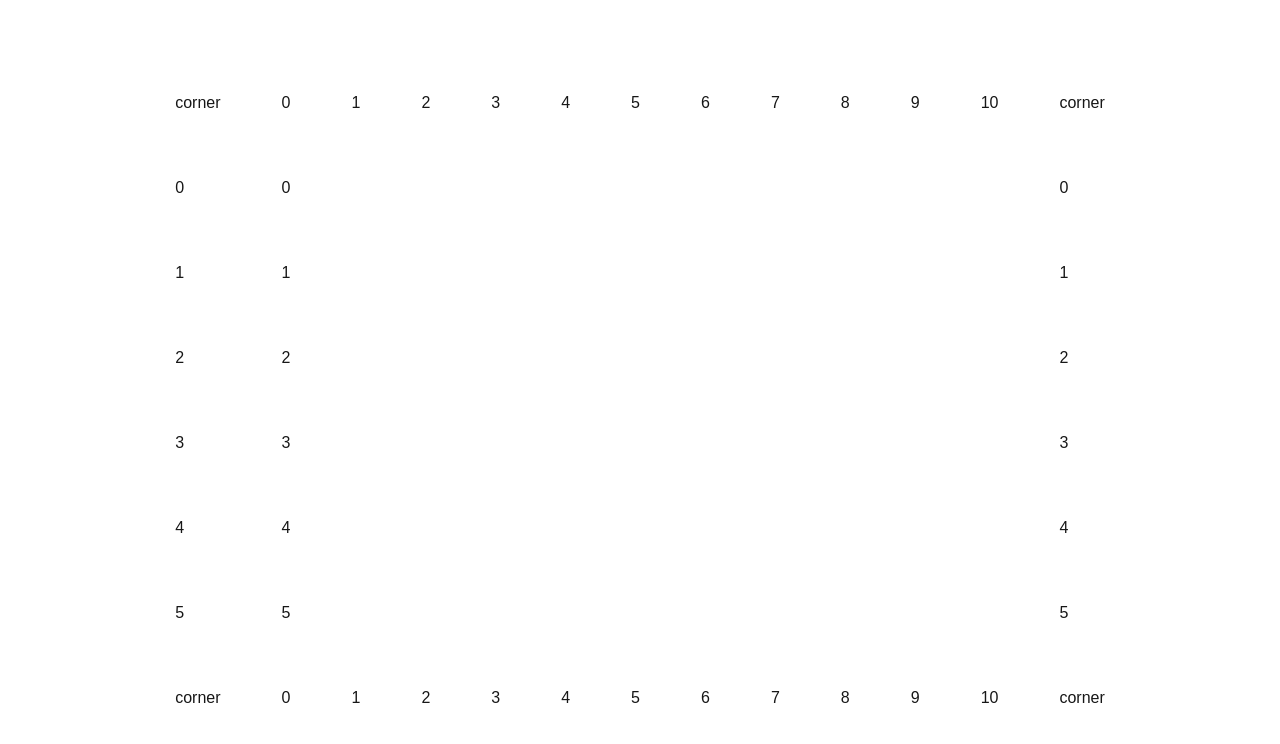
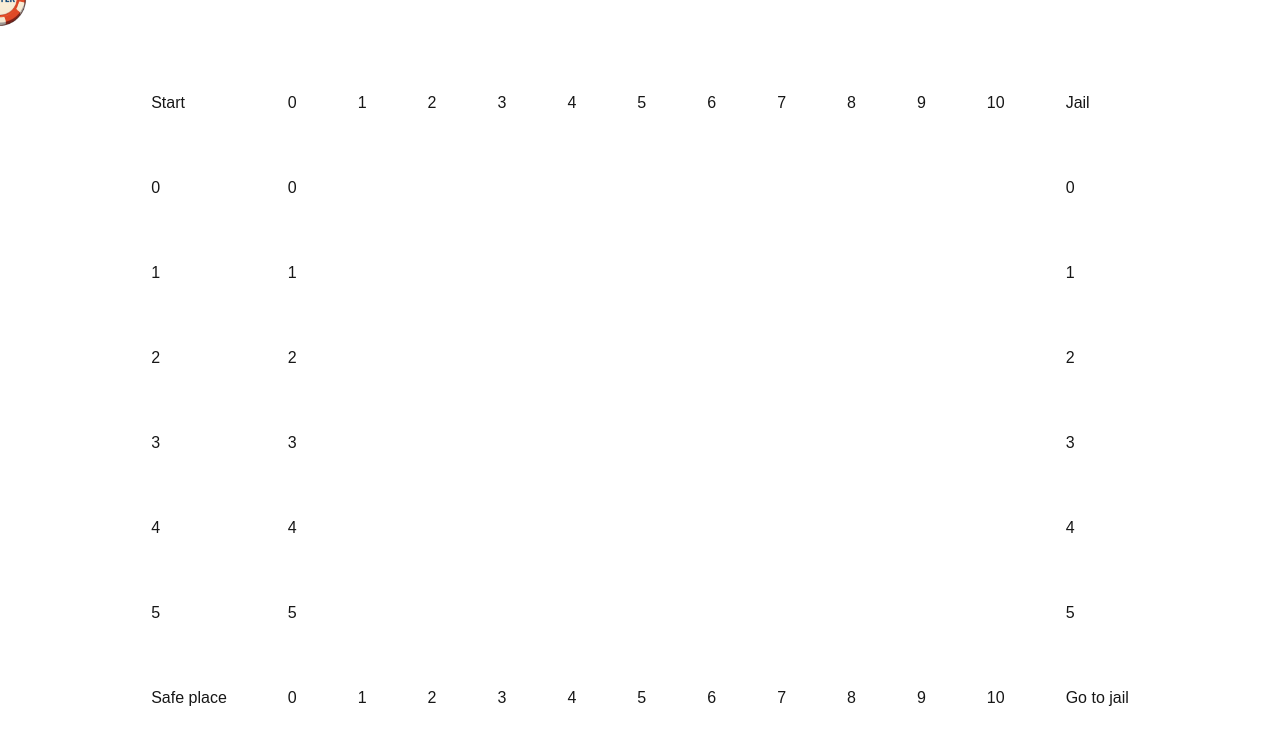
Before and after one commit to Timolio/next-monopoly, a Next.js app: page /private in a window 1280 px wide. Shown: the top 744 px of the page. Built offline with nearby package versions, Linux system fonts and the light colour scheme.

Commit message:
add chip and actions for it

```diff
--- a/components/board/Board.tsx
+++ b/components/board/Board.tsx
@@ -1,41 +1,62 @@
-import './Board.css';
+"use client";
 
+import "./Board.css";
+import Chip from "../chip/Chip";
+import { useState } from "react";
 // this is "умственные пируэты" XD
 
+interface Cords {
+  x: number;
+  y: number;
+}
+
 export default function Board() {
+  const [cords, setCords] = useState<Cords>({ x: 0, y: 0 });
+  const targetCell = (event: React.MouseEvent) => {
+    const target = event.target as HTMLElement;
+    const x: number = event.clientX;
+    const y: number = event.clientY;
+    if (target.id != "board") {
+      console.log("cell: ", target);
+
+      setCords({ x, y });
+    }
+  };
   return (
     <div className="board-wrapper w-full h-screen flex items-center justify-center">
       <div className="board">
-                <table id="board">
+        <Chip x={cords.x} y={cords.y} />
+        <table id="board" onClick={targetCell}>
           <tbody>
+            {/* {top cells} */}
             <tr>
-                            <td className="cell horisontal corner">corner</td>
+              <td className="cell horisontal corner">Start</td>
               {Array.from({ length: 11 }).map((_, i) => (
                 <td key={i} className="cell horisontal">
                   {i}
                 </td>
               ))}
-                            <td className="cell horisontal corner">corner</td>
+              <td className="cell horisontal corner">Jail</td>
             </tr>
-
+            {/* middle cells  */}
             {Array.from({ length: 6 }).map((_, i) => (
               <tr key={i}>
                 <td className="cell vertical">{i}</td>
-                                <td colSpan={11} className="cell vertical">
+                <td colSpan={11} className="cell vertical pointer-events-none">
                   {i}
                 </td>
                 <td className="cell vertical">{i}</td>
               </tr>
             ))}
-
+            {/* bottom cells */}
             <tr>
-                            <td className="cell horisontal corner">corner</td>
+              <td className="cell horisontal corner">Safe place</td>
               {Array.from({ length: 11 }).map((_, i) => (
                 <td key={i} className="cell horisontal">
                   {i}
                 </td>
               ))}
-                            <td className="cell horisontal corner">corner</td>
+              <td className="cell horisontal corner">Go to jail</td>
             </tr>
           </tbody>
         </table>
--- /dev/null
+++ b/components/chip/Chip.css
@@ -0,0 +1,3 @@
+.chip-wrapper {
+    position: absolute;
+}
--- /dev/null
+++ b/components/chip/Chip.tsx
@@ -0,0 +1,25 @@
+"use client";
+// import "./Chip.css";
+
+// import targetCell from "./action";
+
+interface Cords {
+  x: number;
+  y: number;
+}
+
+export default function Chip(props: Cords) {
+  const cords = props;
+  const { x, y } = cords;
+  return (
+    <div
+      className="chip-wrapper absolute -translate-x-1/2 -translate-y-1/2"
+      style={{
+        left: x,
+        top: y,
+      }}
+    >
+      <img src="/chip.png" alt="chip img" className="chip w-[80px] h-auto" />
+    </div>
+  );
+}
--- /dev/null
+++ b/components/chip/action.ts
@@ -0,0 +1,3 @@
+export default function targetCell(event: React.MouseEvent) {
+    console.log("cell: ", event.target)
+}
```
Also changed, not shown: public/chip.png (added). Lines whose indentation alone changed are shown as unchanged.
